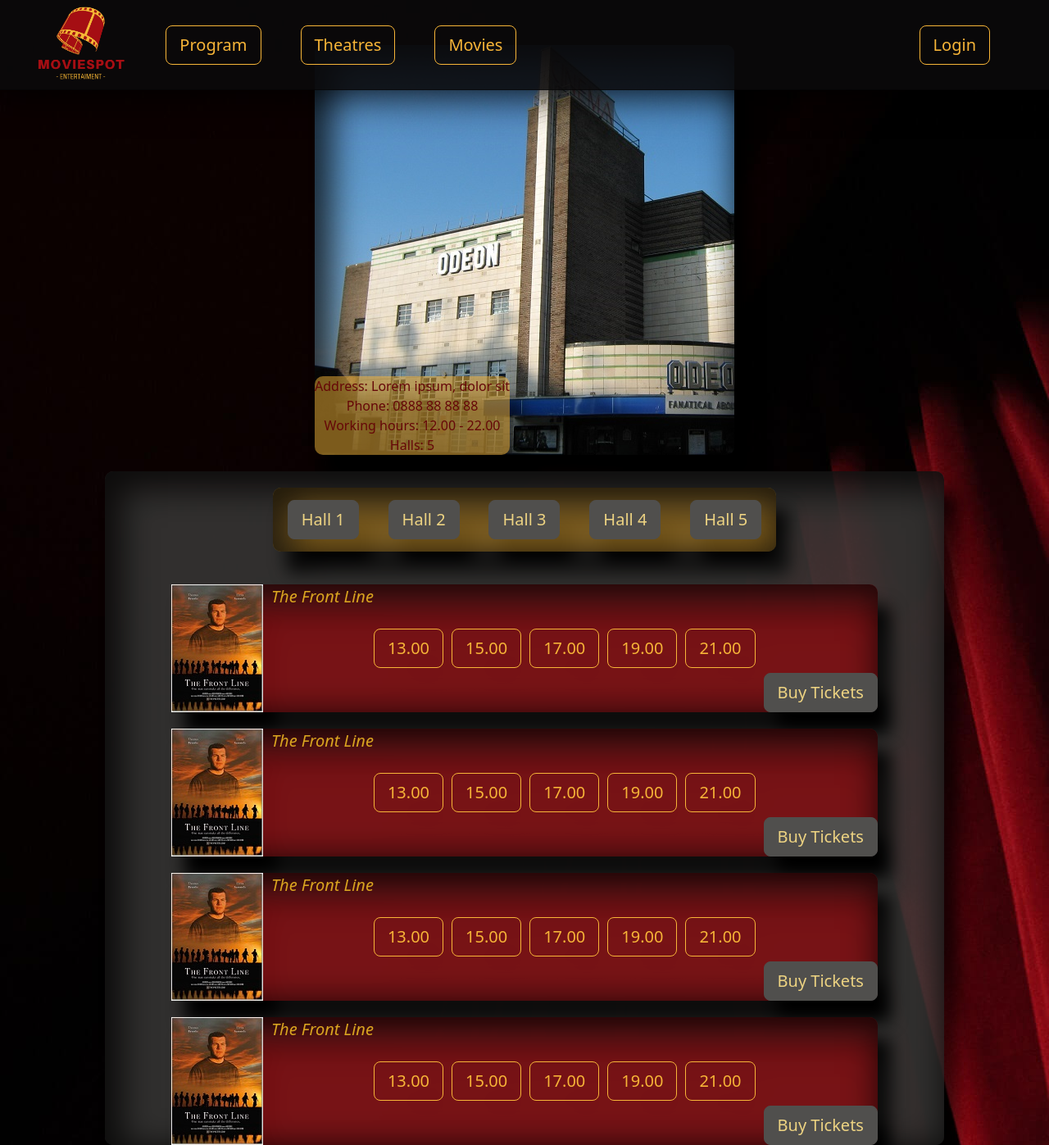
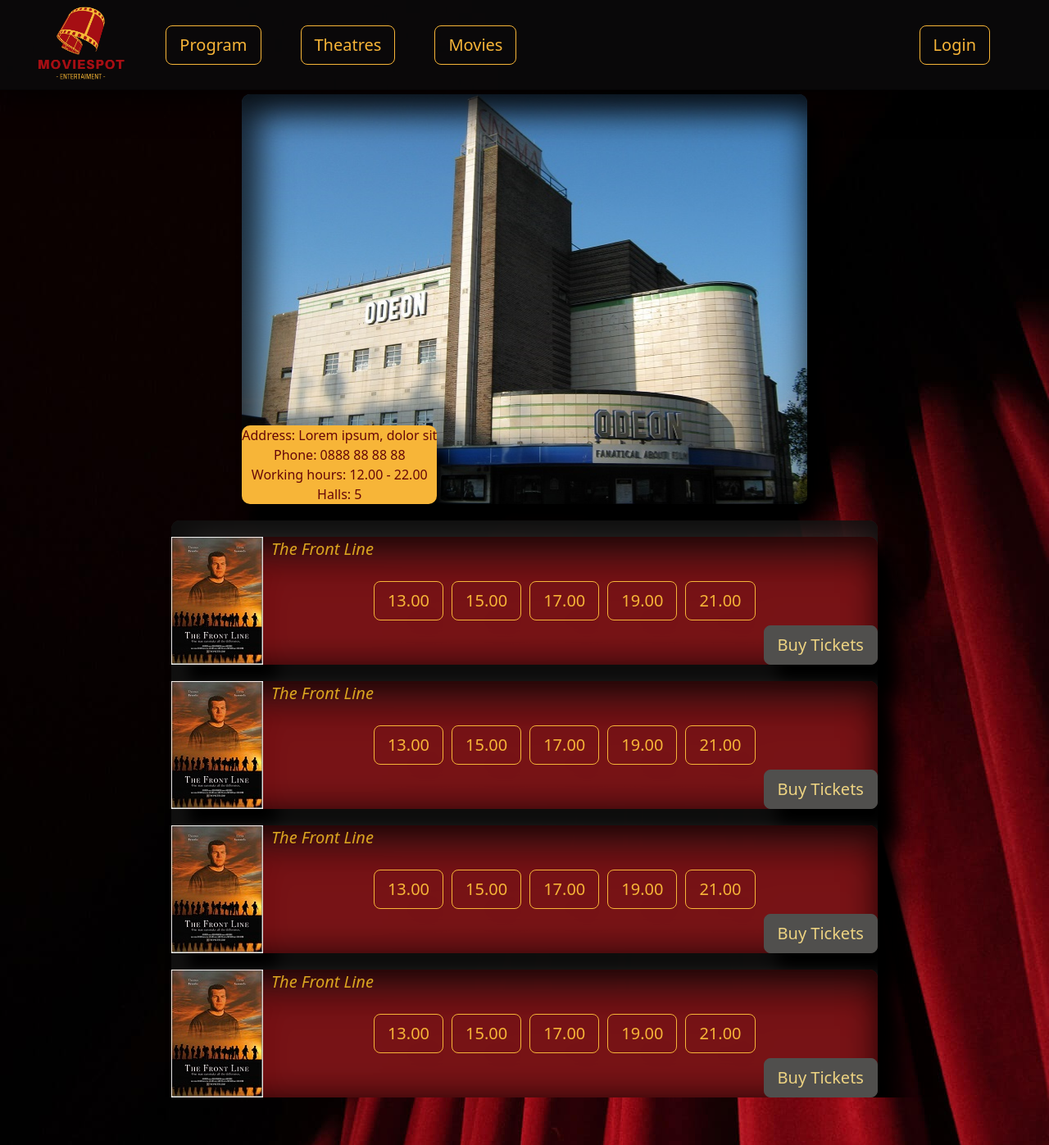
Before and after one commit to diantoshev/movie-theatre-website, a React (Create React App) app in the folder movie-theatre-website/: page /theatres/1 in a window 1280 px wide. Shown: the whole page at 82% size. After the commit the page ends 1339 px from the top, so only its background shows below. Built offline with nearby package versions, Linux system fonts and the light colour scheme.

Commit message:
Theater halls panel removed, theater details,info, panel, screenings styles improved

```diff
--- a/movie-theatre-website/src/pages/TheatreDetailPage/TheatreDetail.scss
+++ b/movie-theatre-website/src/pages/TheatreDetailPage/TheatreDetail.scss
@@ -3,6 +3,5 @@
   height: 500px;
   div {
     min-height: 100%;
-    margin-top: 20px;
   }
 }
--- a/movie-theatre-website/src/pages/TheatreDetailPage/components/TheaterInfo/TheaterInfo.scss
+++ b/movie-theatre-website/src/pages/TheatreDetailPage/components/TheaterInfo/TheaterInfo.scss
@@ -1,9 +1,8 @@
 .theatre-info-design {
   background-image: url("./assets/cinema.jpg");
   background-repeat: no-repeat;
-  max-width: 40%;
-  margin-left: auto;
-  margin-right: auto;
+  max-width: 80%;
+  margin: 80px auto 20px auto;
   border-radius: 10px;
   justify-content: flex-start;
   align-items: flex-end;
@@ -13,4 +12,5 @@
   color: #660708;
   opacity: 100%;
   box-shadow: none;
+  background-color: rgba(247, 181, 56, 1);
 }
--- a/movie-theatre-website/src/pages/TheatreDetailPage/components/TheaterPanel/TheaterPanel.jsx
+++ b/movie-theatre-website/src/pages/TheatreDetailPage/components/TheaterPanel/TheaterPanel.jsx
@@ -7,13 +7,13 @@
 export default function TheaterPanel() {
   return (
     <GreyContainer className="theater-big-panel-design">
-      <GoldContainer className="theater-panel-design">
+      {/* <GoldContainer className="theater-panel-design">
         <DarkButton className="btn-hall">Hall 1</DarkButton>
         <DarkButton className="btn-hall">Hall 2</DarkButton>
         <DarkButton className="btn-hall">Hall 3</DarkButton>
         <DarkButton className="btn-hall">Hall 4</DarkButton>
         <DarkButton className="btn-hall">Hall 5</DarkButton>
-      </GoldContainer>
+      </GoldContainer> */}
       <TheaterScreenings />
     </GreyContainer>
   );
--- a/movie-theatre-website/src/pages/TheatreDetailPage/components/TheaterPanel/TheaterPanel.scss
+++ b/movie-theatre-website/src/pages/TheatreDetailPage/components/TheaterPanel/TheaterPanel.scss
@@ -1,7 +1,7 @@
 .theater-big-panel-design {
   border-radius: 10px;
   flex-wrap: wrap;
-  max-width: 80%;
+  max-width: 100%;
   margin-left: auto;
   margin-right: auto;
 }
--- a/movie-theatre-website/src/pages/TheatreDetailPage/components/TheaterScreenings/TheaterScreening.scss
+++ b/movie-theatre-website/src/pages/TheatreDetailPage/components/TheaterScreenings/TheaterScreening.scss
@@ -7,6 +7,7 @@
 }
 .movie-container {
   border-radius: 10px;
+  margin-top: 20px;
 }
 .btn-screening {
   margin-right: 10px;
```
